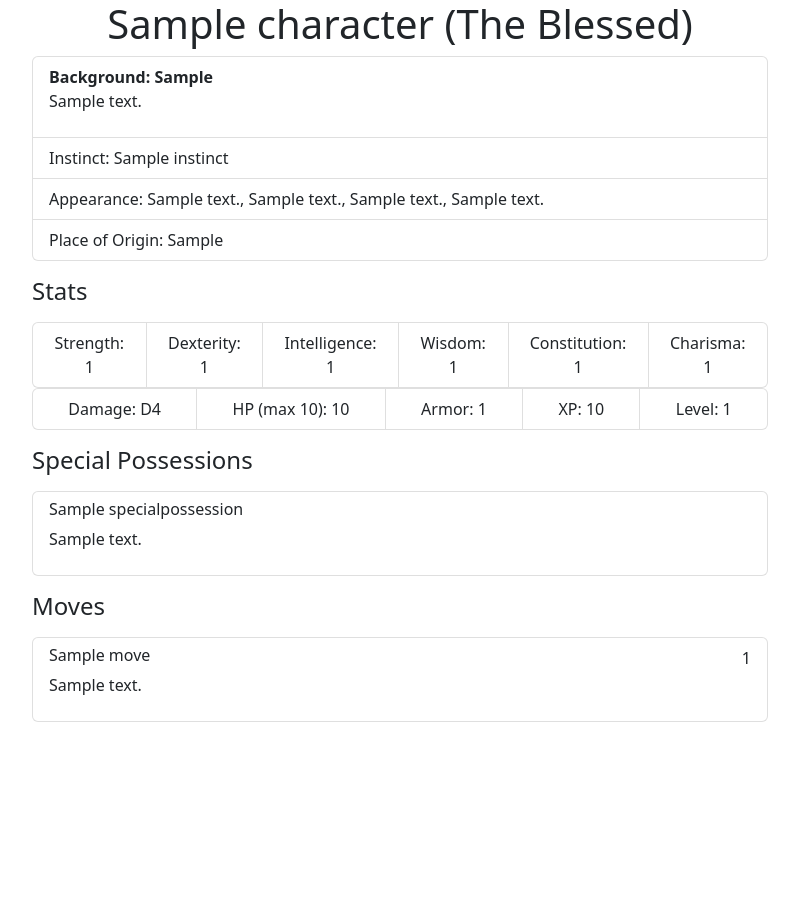
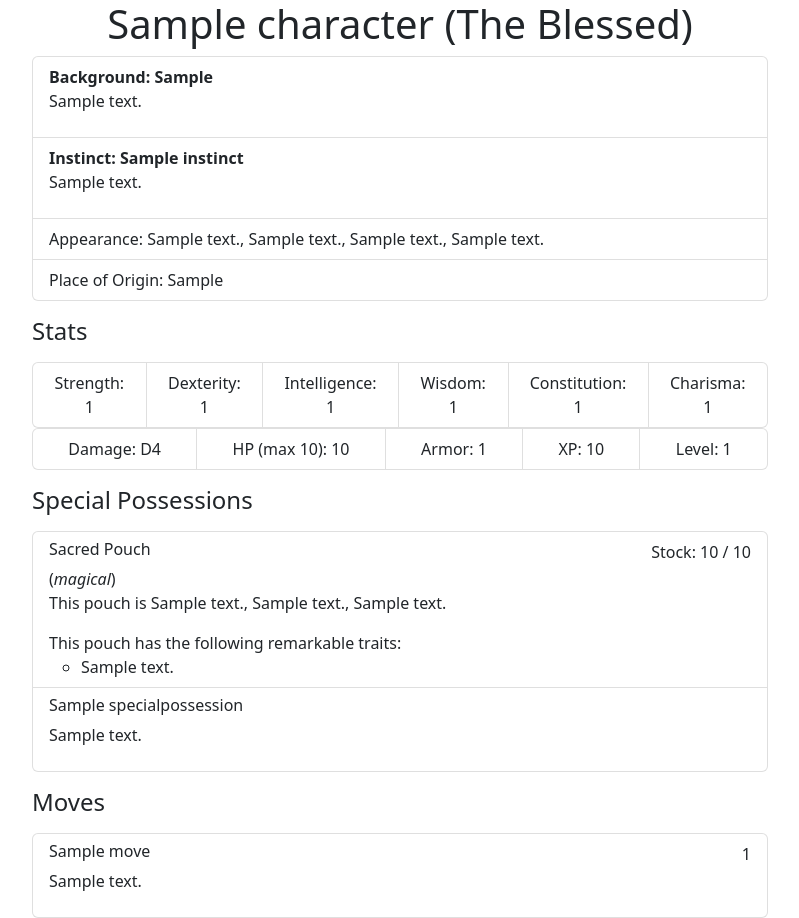
Before and after one commit to GingerLee11/Tabletop-UI, a Django app: page /stonetop/1/the_blessed_home/1/ in a window 1280 px wide. Shown: the whole page, without its empty margins (240-1039 px from the left). Before the commit the page ends 722 px from the top, so only its background shows below. Run offline with Django 4.2, Linux system fonts and the light colour scheme; a user stored in the database is signed in; tables that the repository leaves empty hold one stand-in row (values such as "Sample post").

Commit message:
Fleshed out the_blessed_detail page and added logic to automatically add starting moves for The Blessed.

```diff
--- a/stonetop_root/campaign/models.py
+++ b/stonetop_root/campaign/models.py
@@ -307,7 +307,7 @@ class Moves(models.Model):
     description = models.TextField(max_length=500)
     uses = models.IntegerField(help_text="Does this move have a set number of uses?", blank=True, null=True)
     # TODO: Write a moves requirement (I.e. this move requires level 2+ and The Blessed)
-    move_requirements = models.OneToOneField(MoveRequirements, on_delete=models.CASCADE, blank=True, null=True)
+    move_requirements = models.ForeignKey(MoveRequirements, on_delete=models.CASCADE, blank=True, null=True)
 
     def __str__(self):
         return f"{self.name}"
--- a/stonetop_root/campaign/templates/campaign/the_blessed_detail.html
+++ b/stonetop_root/campaign/templates/campaign/the_blessed_detail.html
@@ -15,7 +15,10 @@
                     <strong>Background: {{ char_background.background }}</strong>
                     <p>{{ char_background.description|safe }}</p>
                 </li>
-                <li class="list-group-item">Instinct: {{ the_blessed.instinct }}</li>
+                <li class="list-group-item">
+                    <strong>Instinct: {{ char_instinct.name }}</strong>
+                    <p>{{ char_instinct.description|safe }}</p>
+                </li>
                 <li class="list-group-item">Appearance: {{ the_blessed.age }}, {{ the_blessed.voice }}, {{ the_blessed.stature }}, {{ the_blessed.clothing }}</li>
                 <li class="list-group-item">Place of Origin: {{ the_blessed.place_of_origin }}</li>
             </ul>
@@ -49,6 +52,25 @@
         <div class="col-lg-8">
             <h4 class='my-3'>Special Possessions</h4>
             <ul class="list-group">
+                <li class="list-group-item">
+                    <div class="d-flex w-100 justify-content-between">
+                        <span><h6>Sacred Pouch</h6>(<em>magical</em>)</span>
+                        <p>Stock: {{ the_blessed.current_stock }} / {{the_blessed.stock_max}}</p>
+                    </div>
+                    {% comment "Sacred pouch descriptions" %}
+                    The options are unlikely to change and there really isn't a many reasons
+                    to change the options, so a TODO would be to add logic for the pouch
+                    {% endcomment %}
+                    <p>
+                        This pouch is {{ the_blessed.pouch_origin }}, {{ the_blessed.pouch_material }}, {{ the_blessed.pouch_aesthetics }}
+                    </p>
+                    This pouch has the following remarkable traits:
+                    <ul>
+                    {% for trait in the_blessed.remarkable_traits.all %}
+                        <li>{{ trait }}</li>
+                    {% endfor %}
+                    </ul>
+                </li>
                 {% for possession in the_blessed.special_possessions.all %}
                     <li class="list-group-item">
                         <h6>{{ possession.possession_name }}</h6>
--- a/stonetop_root/campaign/views.py
+++ b/stonetop_root/campaign/views.py
@@ -8,6 +8,8 @@ from .models import (
     CHARACTERS,
     Campaign, Character, CharacterClass,
     Background,
+    Instinct,
+    Moves,
     TheBlessed,
 )
 from .forms import (
@@ -123,6 +125,12 @@ class CreateTheBlessedView(LoginRequiredMixin, CreateView):
         form.instance.campaign = current_campaign
         form.instance.character_class = CHARACTERS[0][1]
         form.instance.player = self.request.user
+
+        # Automatically add all the moves that The Blessed starts with
+        spirit_tongue = Moves.objects.get(name='SPIRIT TONGUE')
+        call_the_spirits = Moves.objects.get(name='CALL THE SPIRITS')
+        form.instance.character_moves.add(spirit_tongue)
+        form.instance.character_moves.add(call_the_spirits)
         return super().form_valid(form)
 
 
@@ -140,6 +148,13 @@ class TheBlessedDetailView(LoginRequiredMixin, DetailView):
         context = super(TheBlessedDetailView, self).get_context_data(**kwargs)
         page_blessed = TheBlessed.objects.get(id=self.kwargs.get('pk_blessed', ''))
         char_background = Background.objects.get(background=page_blessed.background)
+        char_instinct = Instinct.objects.get(name=page_blessed.instinct)
+        # Sacred Pouch:
+        stock = ''
+        for x in range(self.object.stock_max):
+            stock += '( )'
+        context['stock'] = stock
         context['pk_blessed'] = page_blessed
         context['char_background'] = char_background
+        context['char_instinct'] = char_instinct
         return context
```
